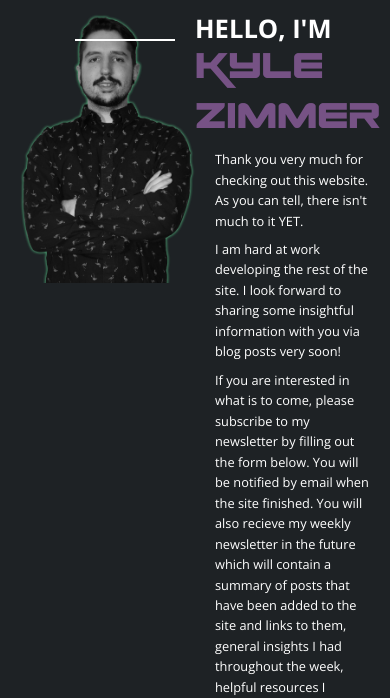
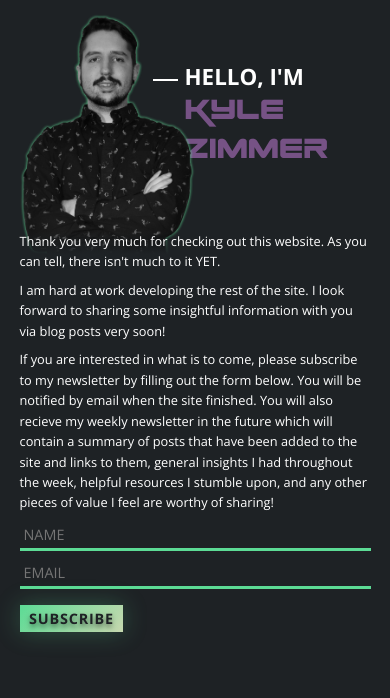
Before and after one commit to K-zimm/kzimms, a Gatsby site: page / in a window 390 px wide. Shown: the part 146-844 px from the top of the page. Built offline with nearby package versions, Linux system fonts and the light colour scheme; Gatsby itself is replaced by a stand-in of ours.

Commit message:
Mobile Responsiveness

```diff
--- a/src/styles/base/_typography.scss
+++ b/src/styles/base/_typography.scss
@@ -1,4 +1,5 @@
-@import url("https://fonts.googleapis.com/css2?family=Open+Sans:ital,wght@0,300;0,400;0,600;0,700;0,800;1,300;1,400;1,600;1,700;1,800&display=swap");
+@import url(https://fonts.googleapis.com/css2?family=Open+Sans:ital,wght@0,300;0,400;0,600;0,700;0,800;1,300;1,400;1,600;1,700;1,800&display=swap
+);
 
 @font-face {
   font-family: "SpaceRanger";
--- a/src/styles/components/_splash-page.scss
+++ b/src/styles/components/_splash-page.scss
@@ -22,8 +22,19 @@
     align-items: flex-start;
     max-width: 1300px;
     margin: 0 auto;
+    @include respond(phone) {
+      flex-direction: column;
+      position: relative;
+    }
     &__portrait {
       width: 50%;
+      @include respond(tab-port) {
+        width: 30%;
+      }
+      @include respond(phone) {
+        width: 50%;
+        z-index: 10;
+      }
     }
     &__text {
       width: 50%;
@@ -31,34 +42,72 @@
       display: flex;
       flex-direction: column;
       justify-content: center;
+      @include respond(tab-port) {
+        width: 70%;
+      }
+      @include respond(phone) {
+        width: 100%;
+        margin-top: -15%;
+        margin-bottom: 3rem;
+      }
       &:before {
         content: "";
         width: 100px;
         height: 2px;
         background-color: #fff;
         transform: translate(-120px, 25px);
+        @include respond(tab-port) {
+          width: 40px;
+          transform: translate(-60px, 25px);
+        }
+        @include respond(phone) {
+          width: 25px;
+          transform: translate(0px, 0px);
+          position: absolute;
+          top: 10%;
+          left: 38%;
+        }
       }
       &--subTitle {
         font-size: 3.2rem;
         text-transform: uppercase;
         font-weight: 700;
         line-height: 1;
+        @include respond(phone) {
+          position: absolute;
+          top: 8%;
+          left: 47%;
+          font-size: 2.8rem;
+        }
       }
       &--title {
         font-family: "SpaceRanger";
-        font-size: 6.2rem;
+        font-size: 4.8rem;
         color: $mainColor-light;
         line-height: 1;
         margin-bottom: 1rem;
+        @include respond(phone) {
+          position: absolute;
+          top: 12%;
+          left: 47%;
+        }
       }
       &--anouncement {
         padding-left: 2.5rem;
+        @include respond(phone) {
+          z-index: 11;
+          background-image: linear-gradient(180deg, transparent, $gray-dark 8%);
+          padding-left: 0;
+        }
         p {
           margin-bottom: 1rem;
         }
       }
       &--cta {
         padding-left: 2.5rem;
+        @include respond(phone) {
+          padding-left: 0;
+        }
         input {
           padding: 0.5rem;
           background-color: transparent;
@@ -68,6 +117,9 @@
           margin-bottom: 1rem;
           color: #fff;
           font-size: 1.8rem;
+          @include respond(phone) {
+            width: 100%;
+          }
           &:focus {
             outline: none;
             box-shadow: 0 0 8px 0 #5cdb9534;
```
